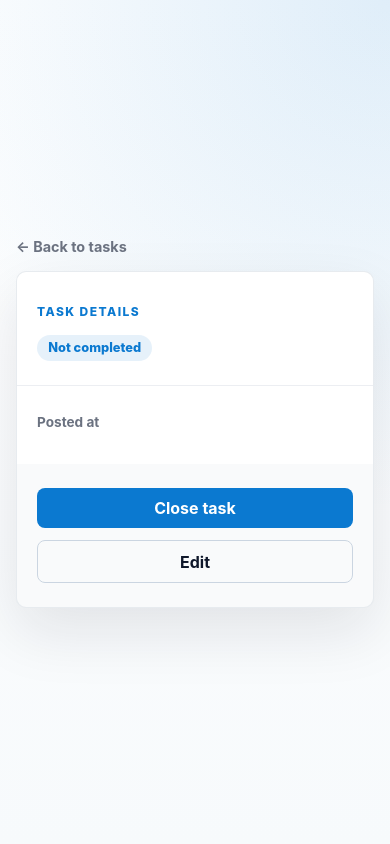
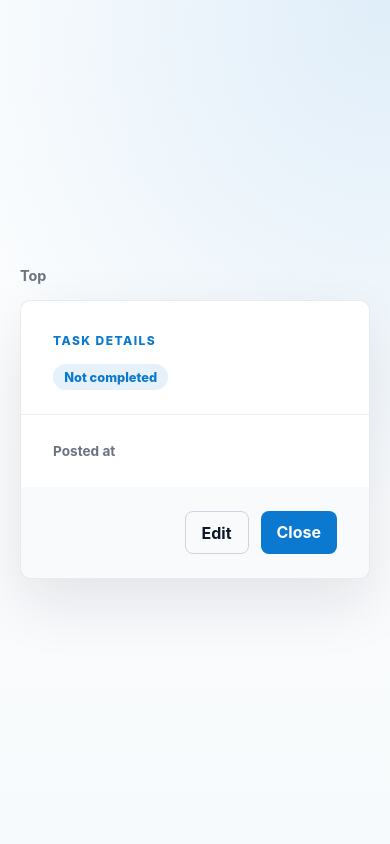
Before and after one commit to s1F102500191/django-test-exercise, a Django app: template todo/templates/todo/detail.html in a window 390 px wide. Run offline with Django 5.2, Linux system fonts and the light colour scheme; the template is opened without the code that fills it, so the values that code supplies are empty.

```diff
--- a/todo/static/todo/css/style.css
+++ b/todo/static/todo/css/style.css
@@ -168,14 +168,6 @@ input:focus{outline:none;box-shadow:0 6px 18px rgba(11,121,208,0.08);border-colo
 .text li:before{content:''}
 
 /* dark mode */
-@media (max-width:640px){
-	.detail-page{padding:1.5rem 1rem}
-	.detail-header,.detail-meta,.detail-actions{padding-left:1.25rem;padding-right:1.25rem}
-	.detail-header h1{font-size:1.75rem}
-	.detail-meta > div{grid-template-columns:1fr;gap:.35rem}
-	.detail-actions{align-items:stretch;flex-direction:column-reverse;text-align:center}
-}
-
 @media (prefers-color-scheme:dark){
 	:root{--bg:#071025;--card:#0b1220;--text:#e6eef7;--muted:#91a3b5}
 	body{background:linear-gradient(180deg,#071025 0%, #071827 100%)}
--- a/todo/templates/todo/detail.html
+++ b/todo/templates/todo/detail.html
@@ -11,7 +11,7 @@
 
   <body class="detail-page">
     <main class="detail-container">
-      <a class="detail-back" href="{% url 'index' %}">&larr; Back to tasks</a>
+      <a class="detail-back" href="{% url 'index' %}">Top</a>
 
       <article class="detail-card">
         <header class="detail-header">
@@ -39,7 +39,7 @@
 
         <footer class="detail-actions">
           <a class="action-button action-secondary" href="{% url 'update' task.id %}">Edit</a>
-          <a class="action-button action-primary" href="{% url 'close' task.id %}">Close task</a>
+          <a class="action-button action-primary" href="{% url 'close' task.id %}">Close</a>
         </footer>
       </article>
     </main>
```
